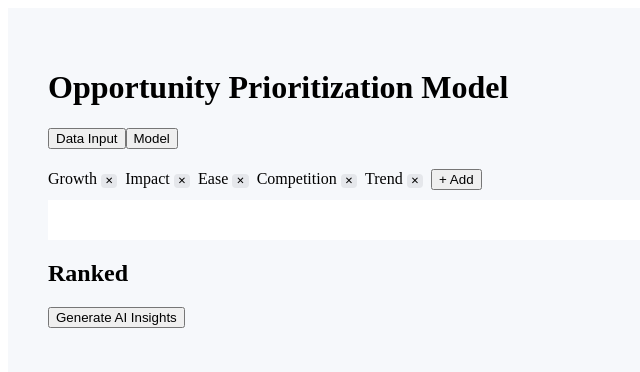
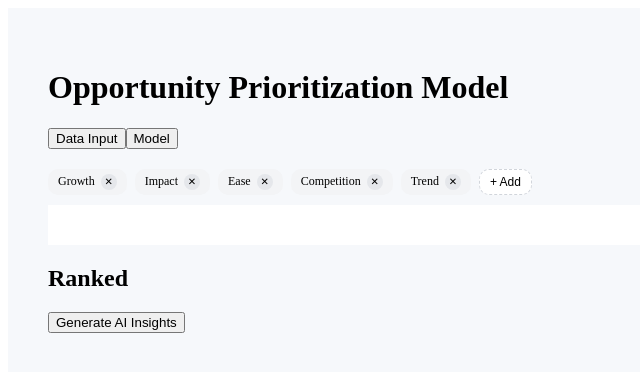
Before and after one commit to ty06schnyder/cheese-opportunity-model, a React (Vite) app: page / in a window 1280 px wide. Both pictures are taken after a click on the button "Model". Shown: the top 372 px of the page, without its empty margins (0-640 px from the left). Built offline with nearby package versions, Linux system fonts and the light colour scheme.

Commit message:
Update App.jsx

```diff
--- a/App.jsx
+++ b/App.jsx
@@ -207,28 +207,56 @@ export default function App() {
       {tab === "model" && (
         <>
           {/* Criteria controls */}
-          <div style={{ marginBottom: 10 }}>
+          <div style={{ display: "flex", gap: 8, flexWrap: "wrap", marginBottom: 10 }}>
   {criteria.map((c) => (
-              <span key={c} style={{ marginRight: 8 }}>
-                {c}
+    <div
+      key={c}
+      style={{
+        display: "flex",
+        alignItems: "center",
+        gap: 6,
+        background: "#f3f4f6",
+        padding: "5px 10px",
+        borderRadius: 10,
+        fontSize: "12px",
+      }}
+    >
+      <span>{c}</span>
+
       <button
         onClick={() => removeCriteria(c)}
         style={{
-    marginLeft: 4,
           fontSize: "10px",
-    lineHeight: 1,
-    padding: "2px 4px",
-    borderRadius: 4,
+          width: 16,
+          height: 16,
+          display: "flex",
+          alignItems: "center",
+          justifyContent: "center",
+          borderRadius: "50%",
           border: "none",
           background: "#e5e7eb",
           cursor: "pointer",
+          padding: 0,
         }}
       >
         ✕
       </button>
-              </span>
+    </div>
   ))}
-            <button onClick={addCriteria}>+ Add</button>
+
+  <button
+    onClick={addCriteria}
+    style={{
+      padding: "5px 10px",
+      borderRadius: 10,
+      border: "1px dashed #d1d5db",
+      background: "white",
+      cursor: "pointer",
+      fontSize: "12px",
+    }}
+  >
+    + Add
+  </button>
 </div>
 
           {/* Opportunities */}
```
Lines whose indentation alone changed are shown as unchanged.
